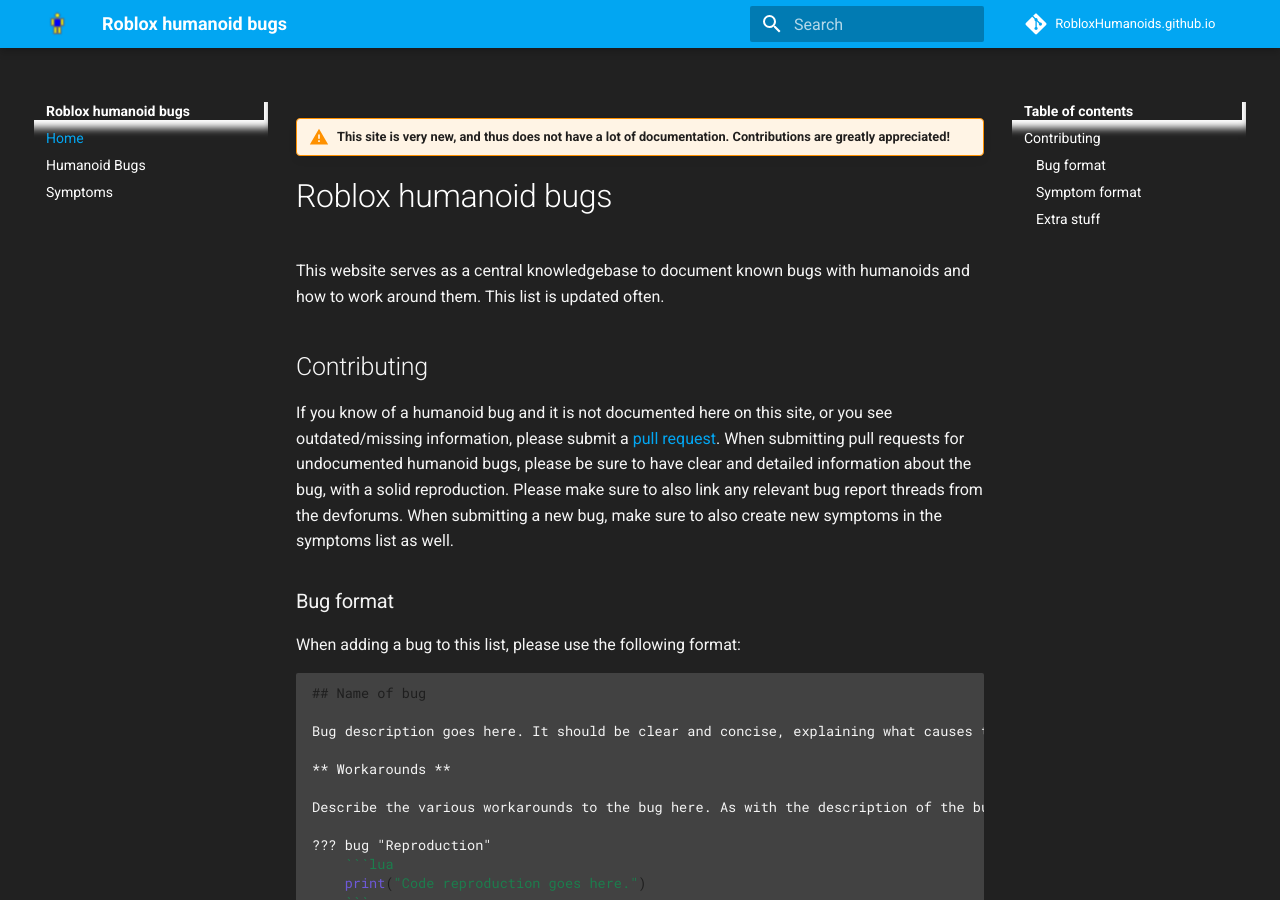
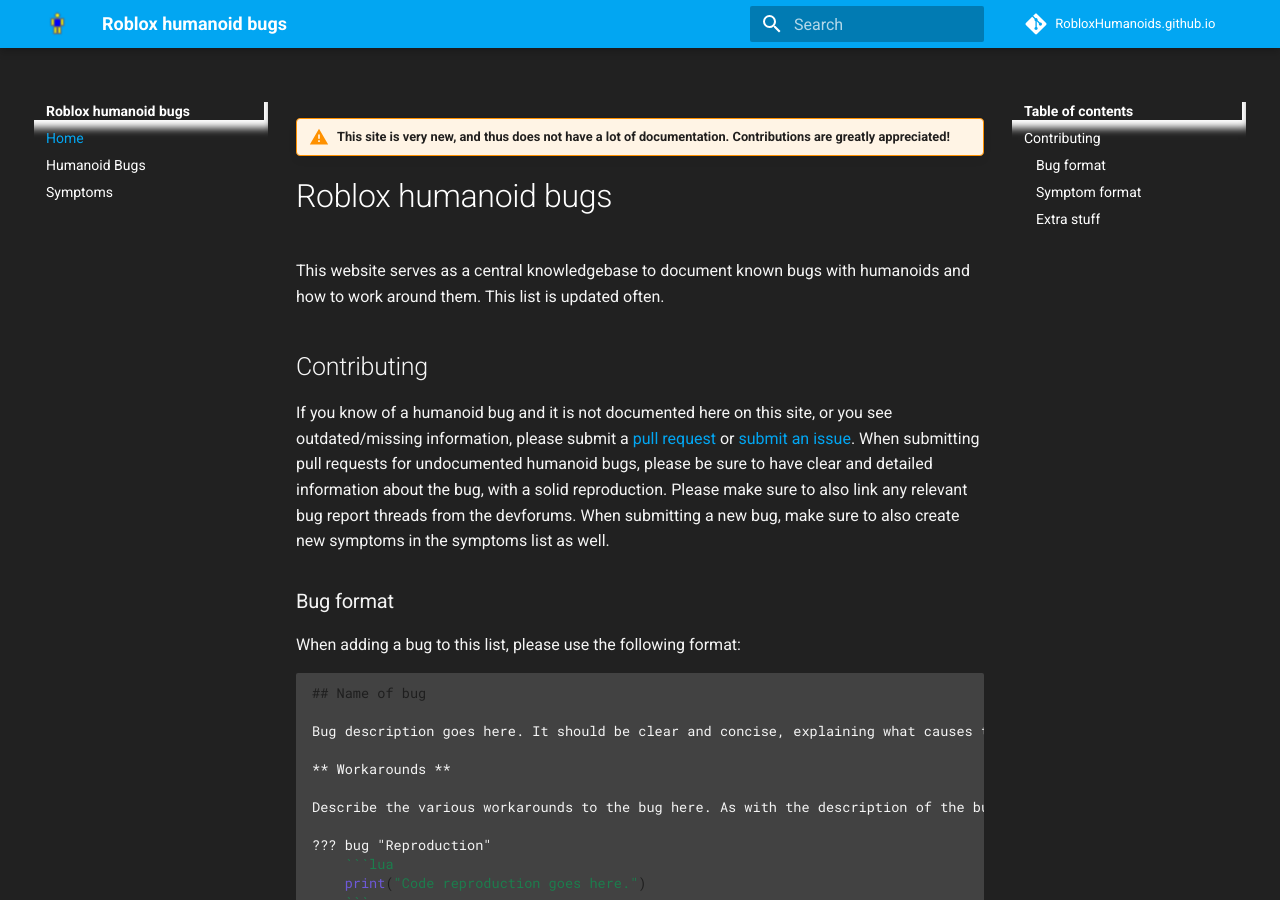
Before and after one commit to RobloxHumanoids/Humanoid-Issues, an MkDocs documentation site: the page built from docs/index.md, in a window 1280 px wide and 900 px high. Built offline with MkDocs 1.6.1 and Material for MkDocs 9.7.7, drawn with Linux system fonts in a browser that asks for light colours; comment, search, counter and statistics services are not loaded.

Commit message:
Update url links

```diff
--- a/docs/index.md
+++ b/docs/index.md
@@ -6,7 +6,7 @@ This website serves as a central knowledgebase to document known bugs with human
 
 ## Contributing
 
-If you know of a humanoid bug and it is not documented here on this site, or you see outdated/missing information, please submit a [pull request](https://github.com/RobloxHumanoids/RobloxHumanoids.github.io/pulls). When submitting pull requests for undocumented humanoid bugs, please be sure to have clear and detailed information about the bug, with a solid reproduction. Please make sure to also link any relevant bug report threads from the devforums. When submitting a new bug, make sure to also create new symptoms in the symptoms list as well.
+If you know of a humanoid bug and it is not documented here on this site, or you see outdated/missing information, please submit a [pull request](https://github.com/RobloxHumanoids/Humanoid-Issues/pulls) or [submit an issue](https://github.com/RobloxHumanoids/Humanoid-Issues/issues). When submitting pull requests for undocumented humanoid bugs, please be sure to have clear and detailed information about the bug, with a solid reproduction. Please make sure to also link any relevant bug report threads from the devforums. When submitting a new bug, make sure to also create new symptoms in the symptoms list as well.
 
 ### Bug format
 
```
